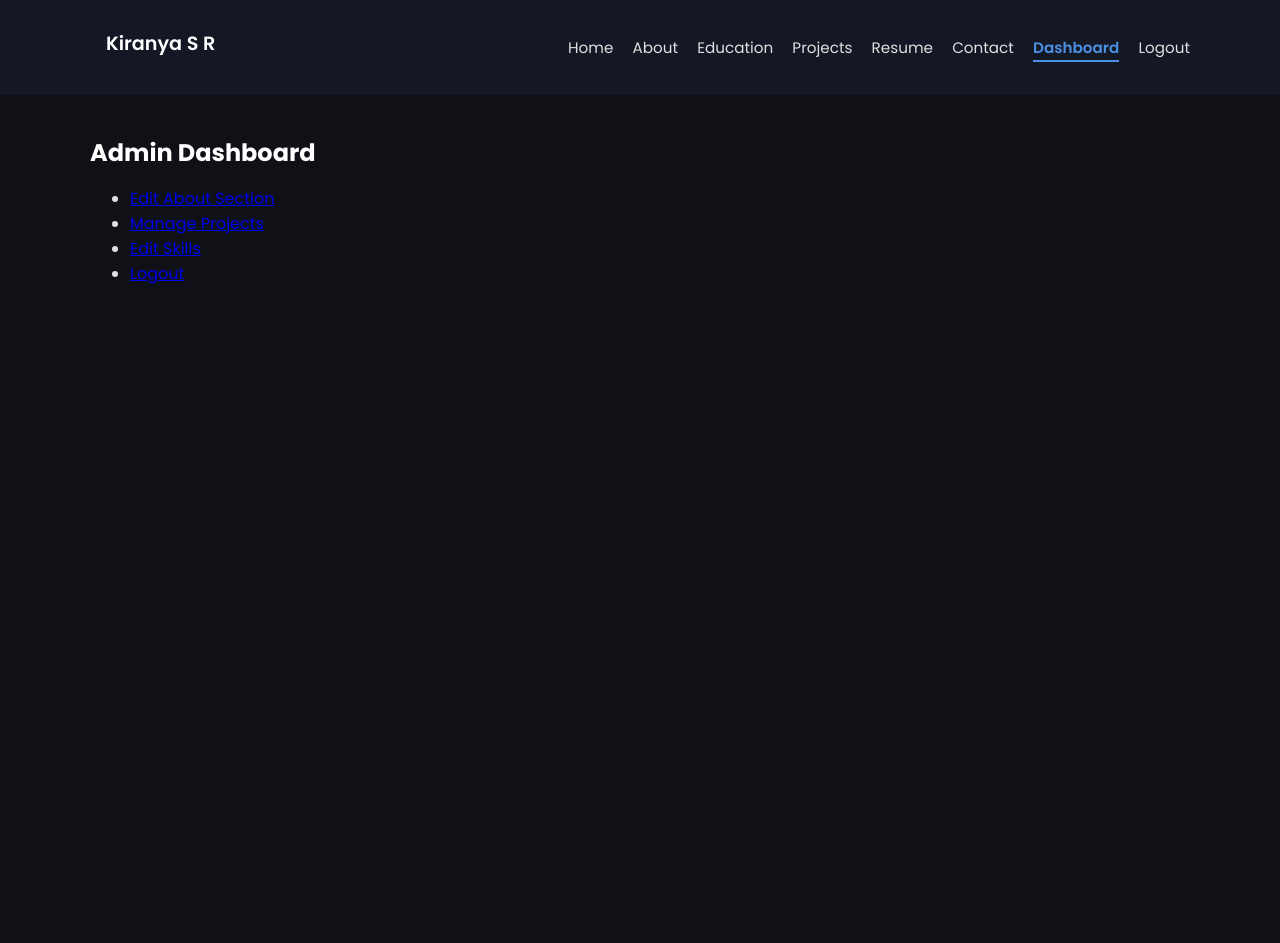
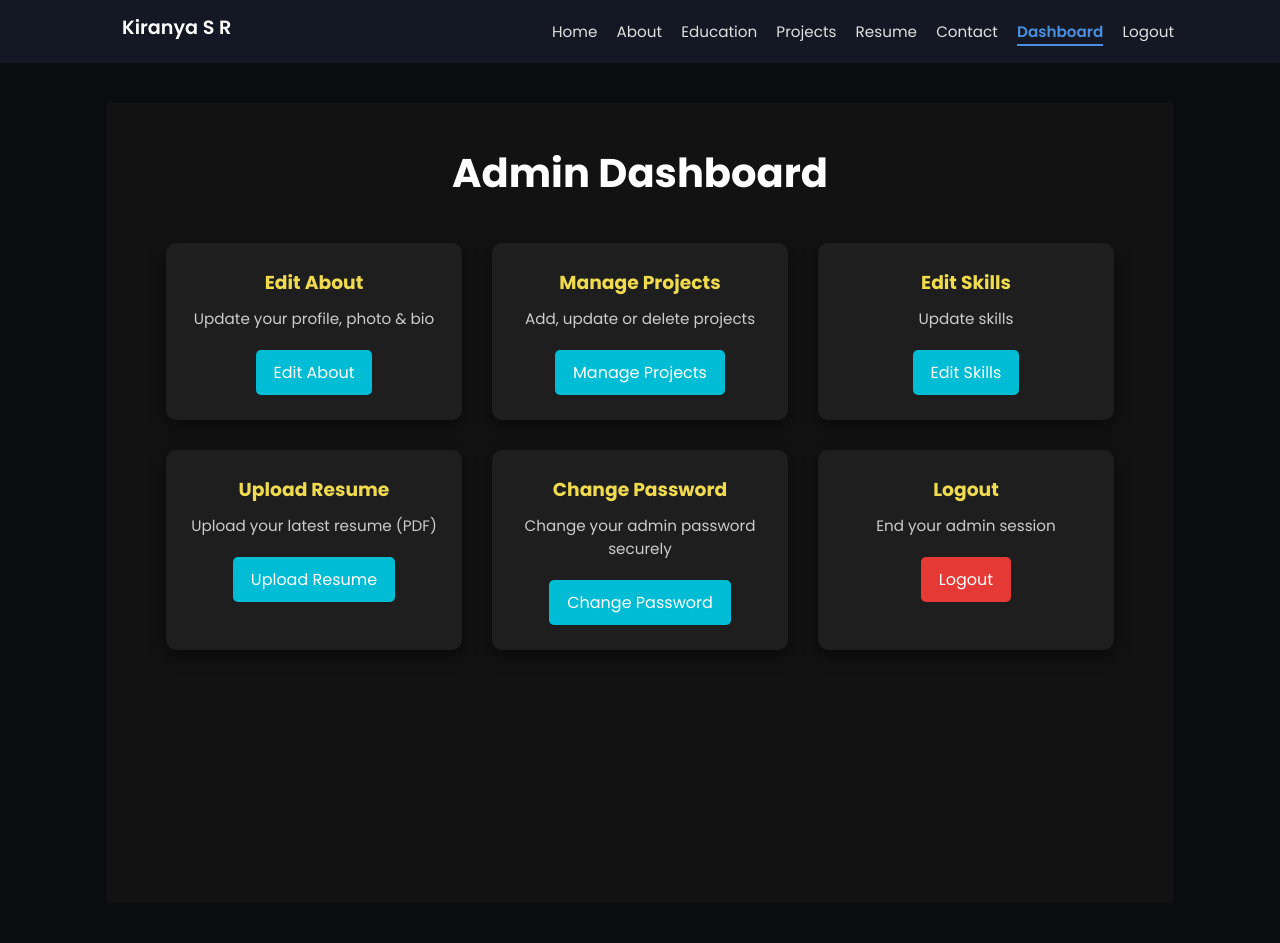
Before and after one commit to kiranyasr/Portfolio, a Flask app: page /dashboard in a window 1280 px wide. Before the commit the page ends 284 px from the top, so only its background shows below. Run offline with Flask 3, Linux system fonts and the light colour scheme; a user stored in the database is signed in.

Commit message:
Completed

```diff
--- a/MyPortfolio/app.py
+++ b/MyPortfolio/app.py
@@ -7,22 +7,23 @@
 
 # Upload folder setup
 UPLOAD_FOLDER = os.path.join('static', 'images')
+RESUME_FOLDER = os.path.join('static', 'resume')
+os.makedirs(UPLOAD_FOLDER, exist_ok=True)
+os.makedirs(RESUME_FOLDER, exist_ok=True)
+
 app.config['UPLOAD_FOLDER'] = UPLOAD_FOLDER
-os.makedirs(UPLOAD_FOLDER, exist_ok=True)
+app.config['RESUME_FOLDER'] = RESUME_FOLDER
 
 # ----------------- ROUTES -----------------
 
-# Home Page
 @app.route('/')
 def home():
     return render_template('home.html')
 
-# About Page
 @app.route('/about')
 def about():
     conn = sqlite3.connect('database.db')
     c = conn.cursor()
-
     c.execute('SELECT bio, name, dob, address, zip_code, email, phone, projects_completed, photo FROM about WHERE id=1')
     row = c.fetchone()
     about = {
@@ -30,14 +31,11 @@
         'zip_code': row[4], 'email': row[5], 'phone': row[6],
         'projects_completed': row[7], 'photo': row[8]
     }
-
     c.execute('SELECT name, image FROM skills')
     skills = [{'name': s[0], 'image': s[1]} for s in c.fetchall()]
     conn.close()
-
     return render_template('about.html', about=about, skills=skills)
 
-# Projects Page
 @app.route('/projects')
 def projects():
     conn = sqlite3.connect('database.db')
@@ -54,22 +52,18 @@
         for row in rows
     ])
 
-# Education Page
 @app.route('/education')
 def education():
     return render_template('education.html')
 
-# Resume Page
 @app.route('/resume')
 def resume():
     return render_template('resume.html')
 
-# Contact Page
 @app.route('/contact')
 def contact():
     return render_template('contact.html')
 
-# Login
 @app.route('/login', methods=['GET', 'POST'])
 def login():
     if request.method == 'POST':
@@ -89,29 +83,24 @@
             return redirect('/login')
     return render_template('login.html')
 
-# Logout
 @app.route('/logout')
 def logout():
     session.pop('admin', None)
     flash('Logged out.')
     return redirect('/')
 
-# Admin Dashboard
 @app.route('/dashboard')
 def dashboard():
     if not session.get('admin'):
         return redirect('/login')
     return render_template('dashboard.html')
 
-# Edit About
 @app.route('/admin/about/edit', methods=['GET', 'POST'])
 def edit_about():
     if not session.get('admin'):
         return redirect('/login')
-
     conn = sqlite3.connect('database.db')
     c = conn.cursor()
-
     if request.method == 'POST':
         data = {
             'bio': request.form['bio'],
@@ -123,7 +112,6 @@
             'phone': request.form['phone'],
             'projects_completed': int(request.form['projects_completed'])
         }
-
         photo_file = request.files.get('photo')
         if photo_file and photo_file.filename:
             photo_filename = photo_file.filename
@@ -137,11 +125,9 @@
             c.execute('''
                 UPDATE about SET bio=?, name=?, dob=?, address=?, zip_code=?, email=?, phone=?, projects_completed=? WHERE id=1
             ''', tuple(v for k, v in data.items()))
-
         conn.commit()
         flash('About section updated.')
         return redirect('/dashboard')
-
     c.execute('SELECT bio, name, dob, address, zip_code, email, phone, projects_completed, photo FROM about WHERE id=1')
     about = c.fetchone()
     conn.close()
@@ -151,36 +137,28 @@
         'projects_completed': about[7], 'photo': about[8]
     })
 
-# Admin: Skills Edit
 @app.route('/admin/skills/edit', methods=['GET', 'POST'])
 def edit_skills():
     if not session.get('admin'):
         return redirect('/login')
-
     conn = sqlite3.connect('database.db')
     c = conn.cursor()
-
     if request.method == 'POST':
         name = request.form['name']
         image_file = request.files.get('image')
         image_filename = None
-
         if image_file and image_file.filename:
             image_filename = image_file.filename
             image_path = os.path.join(app.config['UPLOAD_FOLDER'], image_filename)
             image_file.save(image_path)
-
-        c.execute('INSERT INTO skills (name, image) VALUES (?, ?)',
-                  (name, image_filename))
+        c.execute('INSERT INTO skills (name, image) VALUES (?, ?)', (name, image_filename))
         conn.commit()
         flash('Skill added successfully.')
-
     c.execute('SELECT * FROM skills')
     skills = c.fetchall()
     conn.close()
     return render_template('edit_skills.html', skills=skills)
 
-# Admin: Delete Skill
 @app.route('/admin/skills/delete/<int:skill_id>')
 def delete_skill(skill_id):
     if not session.get('admin'):
@@ -193,15 +171,12 @@
     flash('Skill deleted.')
     return redirect('/admin/skills/edit')
 
-# Edit Projects
 @app.route('/admin/projects/edit', methods=['GET', 'POST'])
 def edit_projects():
     if not session.get('admin'):
         return redirect('/login')
-
     conn = sqlite3.connect('database.db')
     c = conn.cursor()
-
     if request.method == 'POST':
         title = request.form['title']
         desc = request.form['description']
@@ -211,23 +186,19 @@
         outcome = request.form['outcome']
         tools = request.form['tools']
         use_case = request.form['use_case']
-
         image_file = request.files.get('image')
         image_filename = None
         if image_file and image_file.filename:
             image_filename = image_file.filename
             image_path = os.path.join(app.config['UPLOAD_FOLDER'], image_filename)
             image_file.save(image_path)
-
         c.execute('''
             INSERT INTO projects (title, description, tech_stack, github, demo, image, outcome, tools, use_case)
             VALUES (?, ?, ?, ?, ?, ?, ?, ?, ?)
         ''', (title, desc, tech, github, demo, image_filename, outcome, tools, use_case))
-
         conn.commit()
         flash('Project added.')
         return redirect('/admin/projects/edit')
-
     c.execute('SELECT * FROM projects')
     rows = c.fetchall()
     conn.close()
@@ -235,7 +206,6 @@
         {'id': row[0], 'title': row[1]} for row in rows
     ])
 
-# Delete Project
 @app.route('/admin/projects/delete/<int:pid>')
 def delete_project(pid):
     if not session.get('admin'):
@@ -248,7 +218,59 @@
     flash('Project deleted.')
     return redirect('/admin/projects/edit')
 
+# ------------------ ✅ Resume Upload ------------------
 
-# ----------------- RUN APP -----------------
+@app.route('/admin/upload_resume', methods=['GET', 'POST'])
+def upload_resume():
+    if not session.get('admin'):
+        return redirect('/login')
+    if request.method == 'POST':
+        file = request.files.get('resume')
+        if file and file.filename.endswith('.pdf'):
+            path = os.path.join(app.config['RESUME_FOLDER'], 'Kiranya_Resume.pdf')
+            file.save(path)
+            flash('Resume uploaded successfully.')
+            return redirect('/dashboard')
+        else:
+            flash('Only PDF files allowed.')
+            return redirect('/admin/upload_resume')
+    return render_template('upload_resume.html')
+
+# ------------------ ✅ Change Password ------------------
+@app.route('/admin/change_password', methods=['GET', 'POST'])
+def change_password():
+    if not session.get('admin'):
+        return redirect('/login')
+
+    conn = sqlite3.connect('database.db')
+    c = conn.cursor()
+
+    if request.method == 'POST':
+        current_username = request.form['current_username']
+        current_password = request.form['current_password']
+        new_username = request.form['new_username']
+        new_password = request.form['new_password']
+        confirm_password = request.form['confirm_password']
+
+        c.execute('SELECT * FROM users WHERE username=? AND password=?', (current_username, current_password))
+        user = c.fetchone()
+
+        if not user:
+            flash('Current username or password is incorrect.')
+        elif new_password != confirm_password:
+            flash('New passwords do not match.')
+        else:
+            c.execute('UPDATE users SET username=?, password=? WHERE id=?', (new_username, new_password, user[0]))
+            conn.commit()
+            flash('Username and password updated successfully.')
+            # Log out the session to apply new login
+            session.pop('admin', None)
+            return redirect('/login')
+
+    conn.close()
+    return render_template('change_password.html')
+
+# ------------------ Run App ------------------
+
 if __name__ == '__main__':
     app.run(host='0.0.0.0', port=5000, debug=True)
--- a/MyPortfolio/static/css/style.css
+++ b/MyPortfolio/static/css/style.css
@@ -79,99 +79,86 @@
   padding-bottom: 40px;
 }
 
-/* Hero Section */
 .hero-section {
-  position: relative;
-  width: 100%;
-  height: 100vh;
-  background: url('../images/hero-bg.png') no-repeat center center/cover;
-  overflow: hidden;
+  background-color: #000;
+  color: #fff;
+  padding: 30px 50px; /* reduced top-bottom padding */
+  display: flex;
+  align-items: center;
+  justify-content: center;
+  min-height: 70vh; /* reduced height */
 }
 
 .hero-container {
-  position: absolute;
-  top: 0;
-  left: 0;
-  height: 100%;
+  display: flex;
+  max-width: 1200px;
   width: 100%;
-  background-color: rgba(0, 0, 0, 0.6);
-  display: flex;
+  justify-content: space-between;
   align-items: center;
-  padding: 0 8%;
-  box-sizing: border-box;
+  flex-wrap: wrap;
+  gap: 40px;
 }
 
-.hero-text {
-  color: #fff;
+.hero-left {
   max-width: 600px;
 }
 
-.hero-name {
-  font-size: 4rem;
-  font-weight: 700;
-  letter-spacing: 2px;
+.hero-left h4 {
+  color: #ffc107;
+  font-size: 18px;
+  margin-bottom: 10px;
 }
 
-.hero-name span {
-  color: #4a90e2;
+.hero-left h1 {
+  font-size: 48px;
+  font-weight: bold;
+  margin-bottom: 20px;
 }
 
-.hero-role {
-  font-size: 1.5rem;
-  color: #ccc;
-  margin: 15px 0 30px;
+.hero-left h1 span {
+  color: #ffc107;
 }
 
-.hero-buttons {
-  display: flex;
-  gap: 20px;
+.hero-left p {
+  font-size: 18px;
+  line-height: 1.6;
+  color: #ccc;
+  margin-bottom: 30px;
 }
 
-.hero-btn,
-.hero-btn-outline {
-  padding: 12px 28px;
-  font-size: 1rem;
-  border-radius: 24px;
-  border: 2px solid #4a90e2;
-  transition: all 0.3s ease-in-out;
+.btn {
+  background-color: #ffc107;
+  color: #000;
+  padding: 12px 30px;
+  border-radius: 50px;
   text-decoration: none;
+  font-weight: 600;
+  font-size: 16px;
+  transition: all 0.3s ease;
 }
 
-.hero-btn {
-  background-color: #4a90e2;
-  color: #000;
+.btn:hover {
+  background-color: #e0a800;
 }
 
-.hero-btn:hover {
-  background-color: #1e6eb7;
-  color: #fff;
+.hero-right {
+  width: 300px;
+  height: 300px;
+  overflow: hidden;
+  border-radius: 10px;
+  display: flex;
+  align-items: center;
+  justify-content: center;
+  background-color: #222;
 }
 
-.hero-btn-outline {
-  background: transparent;
-  color: #fff;
+.hero-right img {
+  width: 100%;
+  height: 100%;
+  object-fit: cover;
+  border-radius: 10px;
 }
 
-.hero-btn-outline:hover {
-  background-color: #4a90e2;
-  color: #000;
-}
-
-.hero-socials {
-  display: flex;
-  gap: 15px;
-  font-size: 1.2rem;
-  margin-top: 20px;
-}
-
-.hero-socials a {
-  color: #ffffff;
-  transition: color 0.3s;
-}
-
-.hero-socials a:hover {
-  color: #4a90e2;
-}
 
 /* Forms */
 form input,
@@ -208,3 +195,149 @@
   margin-bottom: 1rem;
   color: #f1f1f1;
 }
+/* DARK DASHBOARD THEME */
+.dashboard-container.dark {
+  padding: 40px;
+  background-color: #121212;
+  min-height: 100vh;
+  color: #fff;
+}
+
+.dashboard-title {
+  text-align: center;
+  margin-bottom: 40px;
+  font-size: 2.5rem;
+  color: #ffffff;
+}
+
+.card-container {
+  display: grid;
+  grid-template-columns: repeat(auto-fit, minmax(250px, 1fr));
+  gap: 30px;
+  padding: 0 20px;
+}
+
+.card {
+  background-color: #1e1e1e;
+  border-radius: 10px;
+  box-shadow: 0 6px 15px rgba(0, 0, 0, 0.5);
+  padding: 25px;
+  text-align: center;
+  transition: transform 0.3s ease;
+}
+
+.card:hover {
+  transform: translateY(-5px);
+}
+
+.card h3 {
+  color: #f0db4f;
+  margin-bottom: 10px;
+}
+
+.card p {
+  color: #cccccc;
+  font-size: 0.95rem;
+  margin-bottom: 20px;
+}
+
+.btn {
+  display: inline-block;
+  background-color: #00bcd4;
+  color: white;
+  padding: 10px 18px;
+  border-radius: 5px;
+  text-decoration: none;
+  font-weight: 500;
+  transition: background-color 0.3s;
+}
+
+.btn:hover {
+  background-color: #0097a7;
+}
+
+.logout-btn {
+  background-color: #e53935;
+}
+
+.logout-btn:hover {
+  background-color: #c62828;
+}
+/* ====== Global Reset ====== */
+* {
+  margin: 0;
+  padding: 0;
+  box-sizing: border-box;
+}
+
+/* ====== Body ====== */
+body {
+  font-family: 'Poppins', sans-serif;
+  background-color: #0b0c10;
+  color: #fff;
+}
+
+/* ====== Login Container ====== */
+.login-container {
+  display: flex;
+  justify-content: center;
+  align-items: flex-start; /* Push to top instead of center */
+  height: 100vh;
+  padding-top: 60px; /* Reduced space above */
+  background-color: #0b0c10;
+}
+
+/* ====== Login Box ====== */
+.login-box {
+  background-color: #1c1c1c;
+  padding: 40px 30px;
+  border-radius: 12px;
+  box-shadow: 0 8px 30px rgba(0, 0, 0, 0.4);
+  width: 100%;
+  max-width: 400px;
+}
+
+/* ====== Heading ====== */
+.login-box h2 {
+  text-align: center;
+  margin-bottom: 25px;
+  color: #f9d923;
+  font-size: 28px;
+  font-weight: 700;
+}
+
+/* ====== Input Fields ====== */
+.login-box input[type="text"],
+.login-box input[type="password"] {
+  width: 100%;
+  padding: 12px 15px;
+  margin-bottom: 20px;
+  border: none;
+  border-radius: 8px;
+  background-color: #2e2e2e;
+  color: #ddd;
+  font-size: 15px;
+}
+
+/* Placeholder style */
+.login-box input::placeholder {
+  color: #999;
+}
+
+/* ====== Login Button ====== */
+.login-box button {
+  width: 100%;
+  padding: 12px;
+  background-color: #00d1ff;
+  color: #fff;
+  border: none;
+  border-radius: 8px;
+  font-size: 16px;
+  font-weight: 600;
+  cursor: pointer;
+  transition: background-color 0.3s ease;
+}
+
+.login-box button:hover {
+  background-color: #00b0d6;
+}
--- a/MyPortfolio/templates/about.html
+++ b/MyPortfolio/templates/about.html
@@ -1,8 +1,10 @@
 {% extends "layout.html" %}
 {% block title %}About{% endblock %}
+
 {% block head %}
-  <link rel="stylesheet" href="{{ url_for('static', filename='css/about.css') }}">
+<link rel="stylesheet" href="{{ url_for('static', filename='css/about.css') }}">
 {% endblock %}
+
 {% block content %}
 
 <div class="about-section">
@@ -21,6 +23,8 @@
       <li><strong>Phone:</strong> {{ about.phone }}</li>
     </ul>
     <div class="projects">{{ about.projects_completed }} Projects Complete</div>
+
+    <!-- ✅ Resume Download Button -->
     <a class="download-btn" href="{{ url_for('static', filename='resume/Kiranya_Resume.pdf') }}" download>Download CV</a>
   </div>
 </div>
--- a/MyPortfolio/templates/dashboard.html
+++ b/MyPortfolio/templates/dashboard.html
@@ -1,11 +1,58 @@
 {% extends "layout.html" %}
 {% block title %}Admin Dashboard{% endblock %}
+
 {% block content %}
-<h2>Admin Dashboard</h2>
-<ul>
-  <li><a href="/admin/about/edit">Edit About Section</a></li>
-  <li><a href="/admin/projects/edit">Manage Projects</a></li>
-  <li><a href="{{ url_for('edit_skills') }}">Edit Skills</a></li>
-  <li><a href="/logout">Logout</a></li>
-</ul>
+<div class="dashboard-container dark">
+  <h2 class="dashboard-title">Admin Dashboard</h2>
+
+  {% with messages = get_flashed_messages() %}
+    {% if messages %}
+      <ul class="flashes">
+        {% for message in messages %}
+          <li>{{ message }}</li>
+        {% endfor %}
+      </ul>
+    {% endif %}
+  {% endwith %}
+
+  <div class="card-container">
+
+    <div class="card">
+      <h3>Edit About</h3>
+      <p>Update your profile, photo & bio</p>
+      <a href="{{ url_for('edit_about') }}" class="btn">Edit About</a>
+    </div>
+
+    <div class="card">
+      <h3>Manage Projects</h3>
+      <p>Add, update or delete projects</p>
+      <a href="{{ url_for('edit_projects') }}" class="btn">Manage Projects</a>
+    </div>
+
+    <div class="card">
+      <h3>Edit Skills</h3>
+      <p>Update skills</p>
+      <a href="{{ url_for('edit_skills') }}" class="btn">Edit Skills</a>
+    </div>
+
+    <div class="card">
+      <h3>Upload Resume</h3>
+      <p>Upload your latest resume (PDF)</p>
+      <a href="{{ url_for('upload_resume') }}" class="btn">Upload Resume</a>
+    </div>
+
+    <div class="card">
+      <h3>Change Password</h3>
+      <p>Change your admin password securely</p>
+      <a href="{{ url_for('change_password') }}" class="btn">Change Password</a>
+    </div>
+
+    <div class="card logout-card">
+      <h3>Logout</h3>
+      <p>End your admin session</p>
+      <a href="{{ url_for('logout') }}" class="btn logout-btn">Logout</a>
+    </div>
+
+  </div>
+</div>
 {% endblock %}
```
Also changed, not shown: MyPortfolio/templates/change_password.html (added, +37 -0 lines), MyPortfolio/templates/edit_about.html (+11 -1 lines), MyPortfolio/templates/home.html (+15 -11 lines), MyPortfolio/templates/login.html (+15 -7 lines), MyPortfolio/templates/upload_resume.html (added, +9 -0 lines), MyPortfolio/database.db, MyPortfolio/static/images/education.jpg (added), MyPortfolio/static/images/hero.jpg (added), 1 other file.
